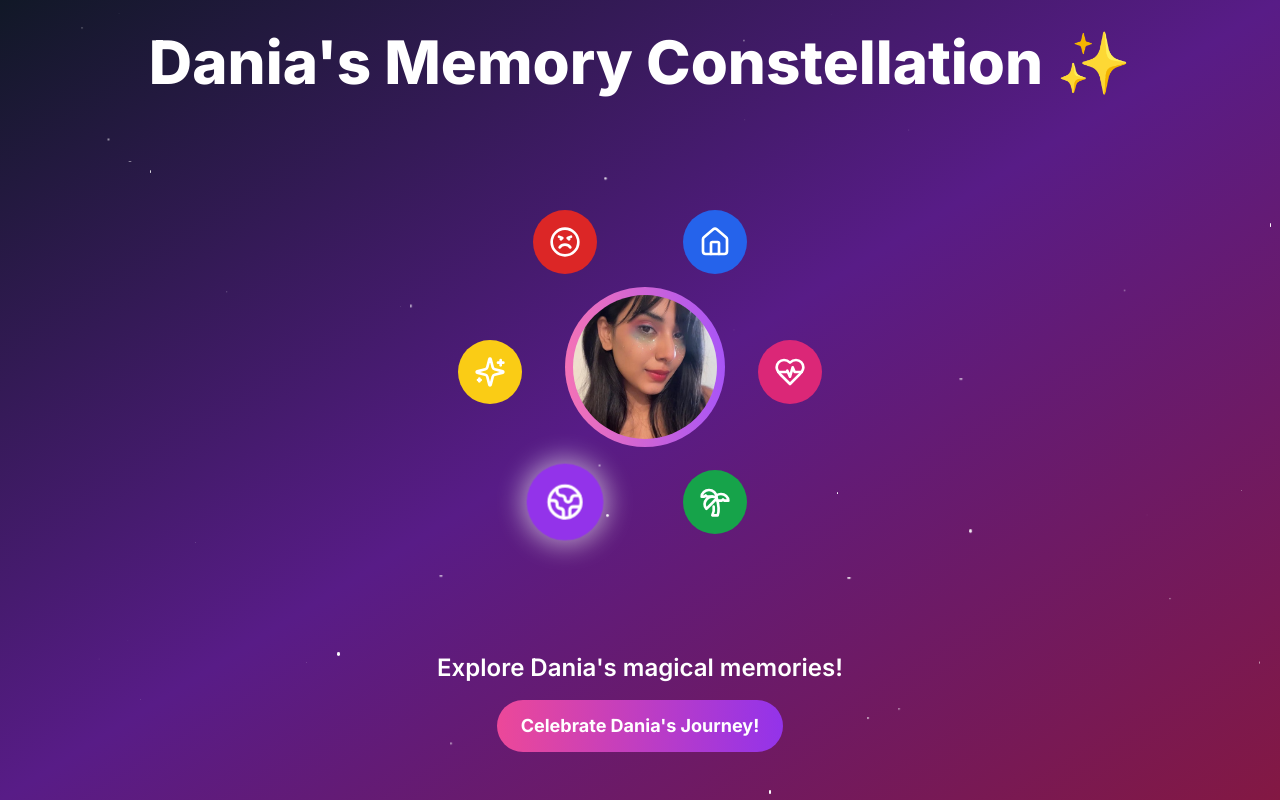
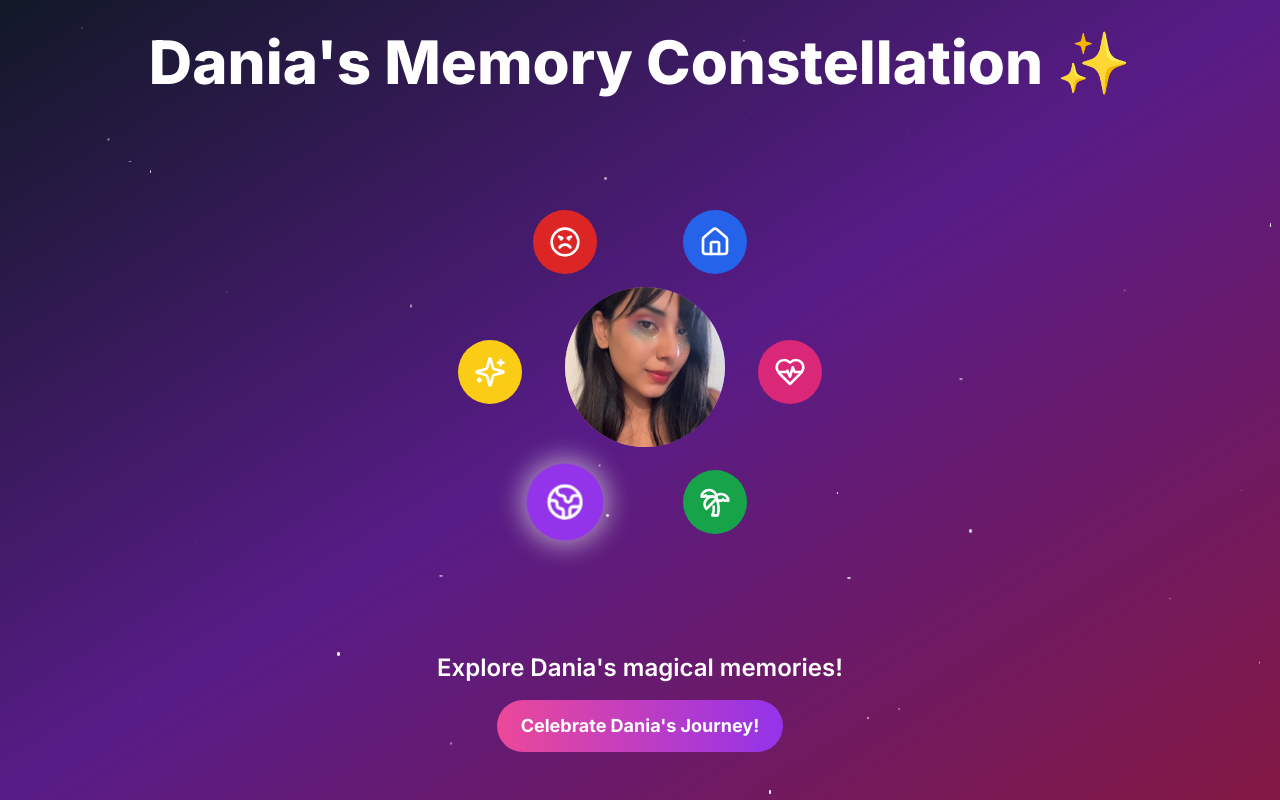
Before and after one commit to Satvik-Katochh/dania-farewell, a Next.js app: page /memories in a window 1280 px wide. Built offline with nearby package versions, Linux system fonts and the light colour scheme.

Commit message:
' change

```diff
--- a/app/guestbook/page.tsx
+++ b/app/guestbook/page.tsx
@@ -367,12 +367,12 @@ export default function EnchantedVoiceBook() {
           animate={{ opacity: 1, y: 0 }}
           transition={{ duration: 1, delay: 0.5 }}
         >
-          Dania's Enchanted Voice Book ✨🎙️
+          Dania&apos;s Enchanted Voice Book ✨🎙️
         </motion.h1>
 
         <p className="text-center text-lg text-gray-600 mb-12">
           "Click and drag the floating avatars to read messages and listen to
-          heartfelt voice notes from Dania's friends and family!"
+          heartfelt voice notes from Dania&apos;s friends and family!"
         </p>
 
         <div className="relative h-[600px] bg-gradient-to-b from-pink-50 to-purple-100 rounded-2xl overflow-hidden">
--- a/app/memories/page copy.tsx
+++ b/app/memories/page copy.tsx
@@ -55,7 +55,7 @@ export default function MemoriesPage() {
         animate={{ y: 0, opacity: 1 }}
         transition={{ duration: 0.8 }}
       >
-        Dania's Magical Memories 🦄✨
+        Dania&apos;s Magical Memories 🦄✨
       </motion.h1>
 
       <motion.div
--- a/app/memories/page.tsx
+++ b/app/memories/page.tsx
@@ -3,6 +3,7 @@
 import { useState, useEffect } from "react";
 import { motion, AnimatePresence } from "framer-motion";
 import confetti from "canvas-confetti";
+import Image from "next/image";
 import {
   Sparkles,
   Heart,
@@ -181,12 +182,20 @@ export default function EnchantedMemories() {
             repeatType: "reverse",
           }}
         >
-          <motion.img
+          {/* <motion.img
             src="/memories/dania-avatar.jpeg"
             className="w-36 h-36 rounded-full object-cover"
             initial={{ opacity: 0 }}
             animate={{ opacity: 1 }}
             transition={{ duration: 1, delay: 1 }}
+          /> */}
+          <Image
+            src="/memories/dania-avatar.jpeg"
+            alt="Dania Avatar"
+            className="w-36 h-36 rounded-full object-cover"
+            layout="responsive" // Optional: Use layout="responsive"
+            width={144} // Specify the desired width
+            height={144} // Specify the desired height
           />
         </motion.div>
 
--- a/app/trivia/page copy.tsx
+++ b/app/trivia/page copy.tsx
@@ -114,7 +114,7 @@ export default function EnchantedLetters() {
           animate={{ opacity: 1, y: 0 }}
           transition={{ duration: 1, delay: 0.5 }}
         >
-          Dania's Magical Time Capsule 💖✨
+          Dania&apos;s Magical Time Capsule 💖✨
         </motion.h1>
 
         {!firstSectionUnlocked && (
@@ -154,7 +154,7 @@ export default function EnchantedLetters() {
 
         <div className="space-y-8 mt-8">
           <h2 className="text-2xl font-bold text-pink-500 mb-4">
-            Dania's Enchanted Letters
+            Dania&apos;s Enchanted Letters
           </h2>
           <p className="text-lg text-gray-600">
             Scroll down to reveal your magical letters as they unlock over time!
@@ -221,7 +221,7 @@ export default function EnchantedLetters() {
               <Sparkles className="inline-block ml-2" />
             </h2>
             <p className="text-lg text-pink-500">
-              You've unlocked the first letter! Keep checking back for more
+              You&apos;ve unlocked the first letter! Keep checking back for more
               letters as time goes by.
             </p>
           </motion.div>
```
